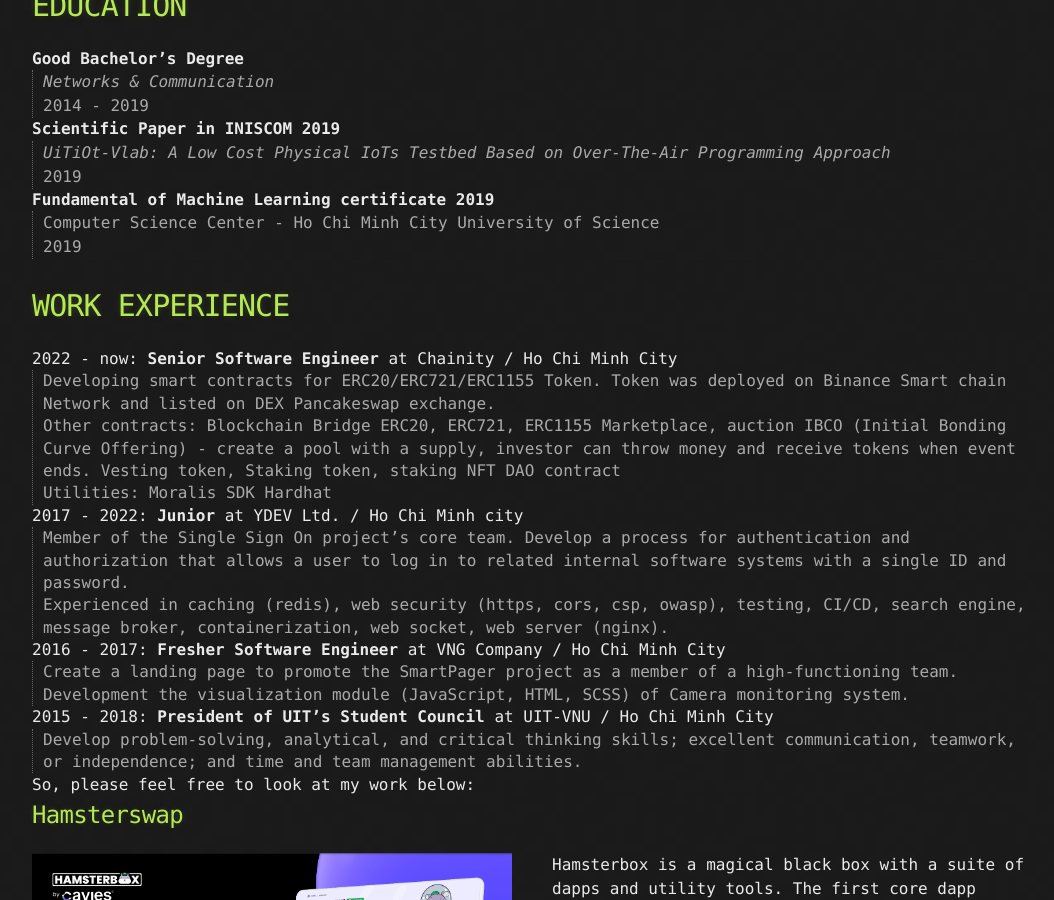
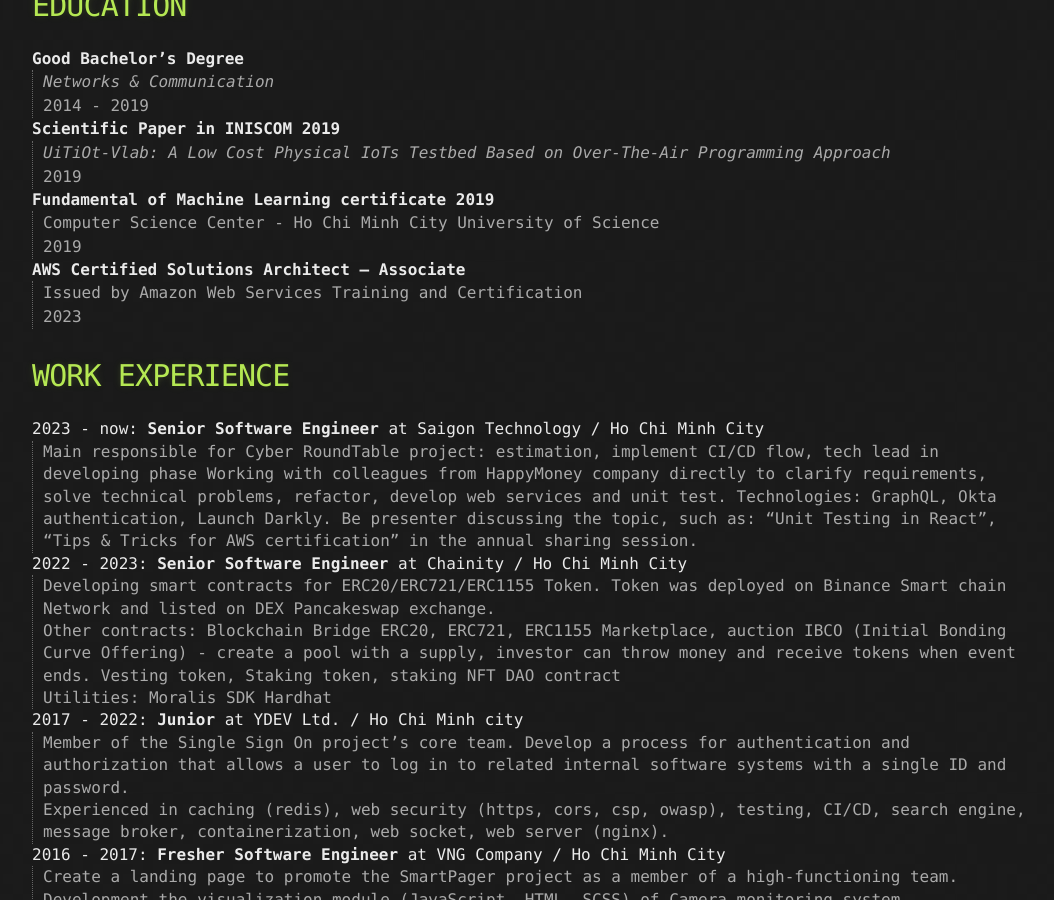
Before and after one commit to galvin96/vihu96, a Jekyll site: the page built from index.md, in a window 1280 px wide and 900 px high, scrolled down 2399 px. Shown: the whole window, without its empty margins (108-1162 px from the left). Built offline with Jekyll 4.4.1, drawn with Linux system fonts in a browser that asks for light colours; some of the changed text lies outside the part shown.

Commit message:
update working experience

```diff
--- a/index.md
+++ b/index.md
@@ -214,11 +214,23 @@
 >
 > 2019
 
+4. __AWS Certified Solutions Architect – Associate__
+
+> Issued by Amazon Web Services Training and Certification
+>
+> 2023
+
 <br/>
 
 # WORK EXPERIENCE
 
-1. 2022 - now: __Senior Software Engineer__ at Chainity / Ho Chi Minh City
+1. 2023 - now: __Senior Software Engineer__ at Saigon Technology / Ho Chi Minh City
+
+   > Main responsible for Cyber RoundTable project: estimation, implement CI/CD flow, tech lead in developing phase
+   > Working with colleagues from HappyMoney company directly to clarify requirements, solve technical problems, refactor, develop web services and unit test. Technologies: GraphQL, Okta authentication, Launch Darkly.
+   > Be presenter discussing the topic, such as: “Unit Testing in React”, "Tips & Tricks for AWS certification" in the annual sharing session.
+
+2. 2022 - 2023: __Senior Software Engineer__ at Chainity / Ho Chi Minh City
 
    > Developing smart contracts for ERC20/ERC721/ERC1155 Token. Token was deployed on Binance Smart chain Network and listed on DEX Pancakeswap exchange.
    >
```
Also changed, not shown: other parts of index.md (+4 -4 lines).
